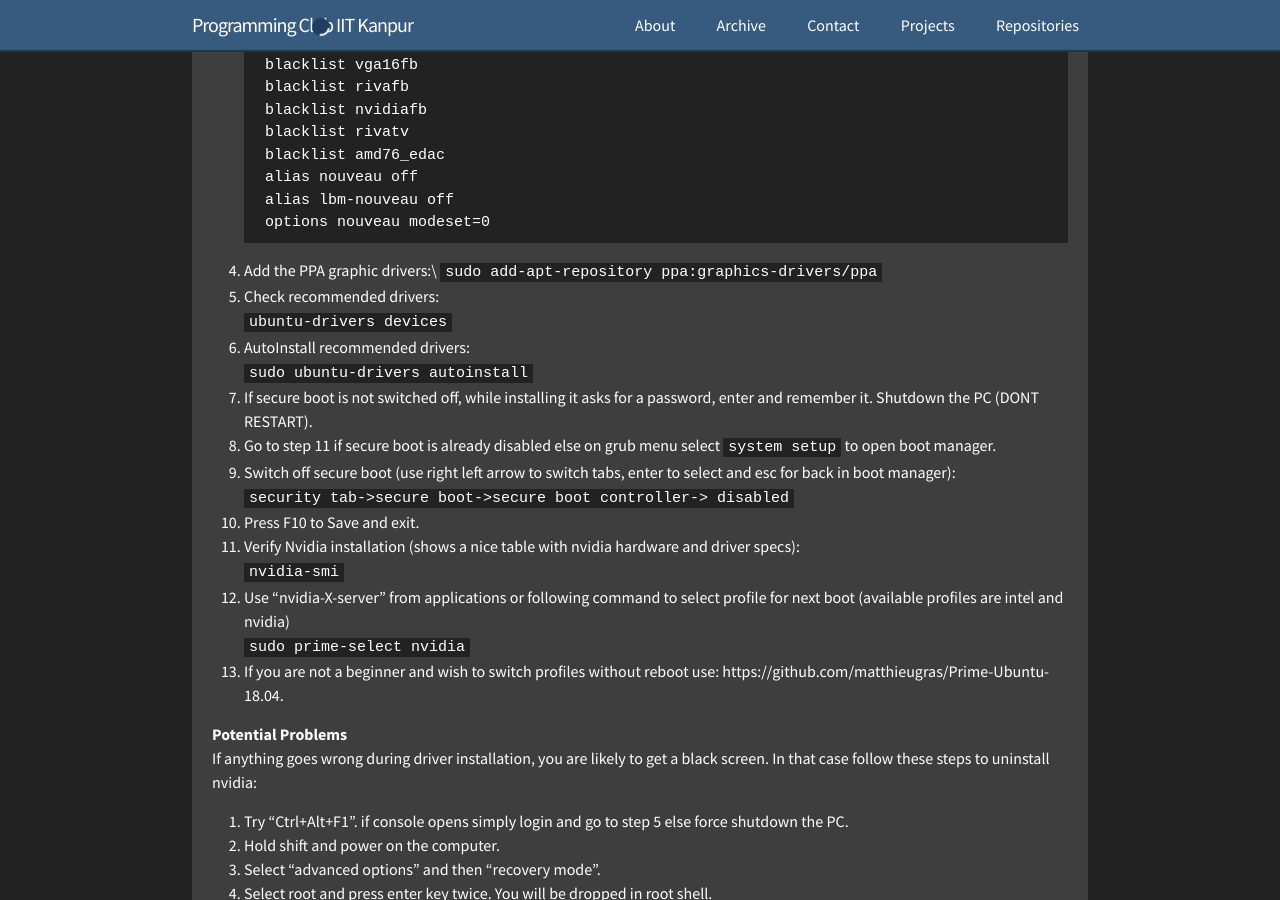
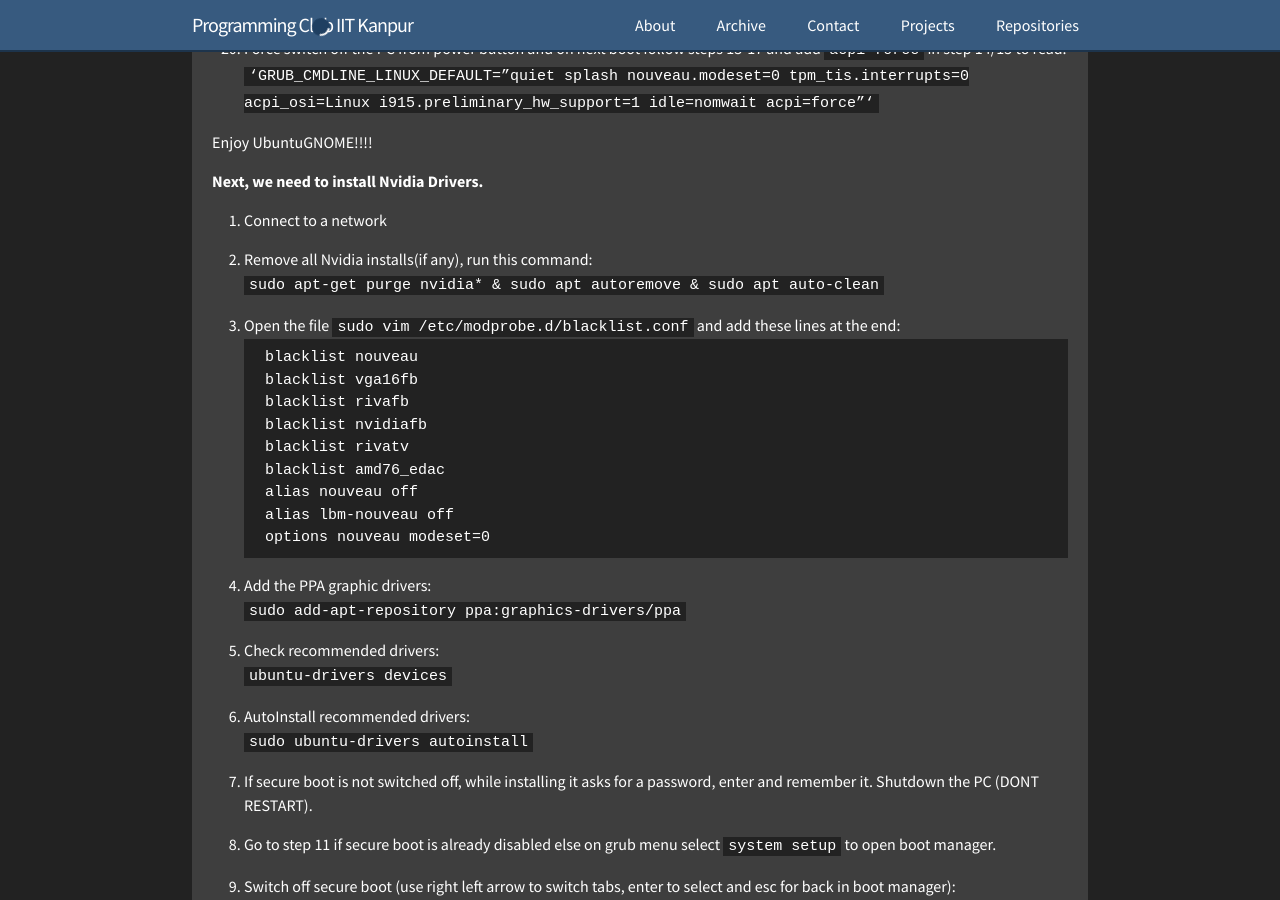
Before and after one commit to pclubiitk/pclub.in, a Jekyll site: the page built from _posts/2017-01-06-Linux-on-Asus-ROG.md, in a window 1280 px wide and 900 px high, scrolled down 1164 px. Built offline with Jekyll 4.4.1, drawn with Linux system fonts in a browser that asks for light colours; nearby versions of some CDN libraries; comment, search, counter and statistics services are not loaded; a style sheet for code colours, icons or effects is not loaded.

Commit message:
add spaces, fix stray slash

````diff
--- a/_posts/2017-01-06-Linux-on-Asus-ROG.md
+++ b/_posts/2017-01-06-Linux-on-Asus-ROG.md
@@ -6,40 +6,64 @@ date: 2019-03-21 09:00:00 +530
 subsection: installfest17
 hidden: true
 ---
+
 **Problem occurs due to loading of Nvidia Drivers during booting. Follow the following simple steps.**
+
 1. When the grub boot loader menu is visible highlight “Try Ubuntu GNOME without installing” (use your up and down arrows)
+
 2. Press “e” on your keyboard, this will allow you to edit the boot config.
 You will be brought to a page where you can make some edits.
+
 3. add the following right after the word “splash”\
     `nouveau.modeset=0 tpm_tis.interrupts=0 acpi_osi=Linux i915.preliminary_hw_support=1 idle=nomwait`
+
 4. Press the “f10” key to boot into the installer
+
 5. When the desktop load move your mouse into the upper left hand corner, when the app launcher shows itself click on the very top icon “Install Ubuntu GNOME 18.04 LTS”
+
 6. Do not install third party software.
+
 7. Then follow the steps to install Ubuntu.
+
 8. After installation click “Keep trying Ubuntu”
+
 9. Shut down (NOT RESTART) your computer, remove installation media, hit enter.
+
 10. Hold down shift then press the power button to turn on your computer. (holding down shift while powering on will load the grub boot menu)
+
 11. When the grub boot menu appears press “e” and make the changes in step 3.
+
 12. Press “f10”
+
 13. Once your back into the desktop open your terminal. Press `Ctrl+Alt+T` if touch pad is not working and enter:\
     `sudo gedit /etc/default/grub`
+
 14. Find the line that reads ‘GRUB_CMDLINE_LINUX_DEFAULT=”quiet splash”‘ and change it to read\
     `‘GRUB_CMDLINE_LINUX_DEFAULT=”quiet splash nouveau.modeset=0 tpm_tis.interrupts=0 acpi_osi=Linux i915.preliminary_hw_support=1 idle=nomwait”‘`
+
 15. Ignore this step if touchpad is working else add `i8042.reset` to read:\
     `‘GRUB_CMDLINE_LINUX_DEFAULT=”i8042.reset quiet splash nouveau.modeset=0 tpm_tis.interrupts=0 acpi_osi=Linux i915.preliminary_hw_support=1 idle=nomwait”‘`
+
 16. Save the changes then exit gedit.
+
 17. In your terminal run the command: sudo update-grub
+
 18. Reboot your computer: sudo reboot.
+
 19. The PC may hang at this point which means the OS doesn't support restart with dual boot.
+
 20. Force switch off the PC from power button and on next boot follow steps 13-17 and add `acpi=force` in step 14/15 to read: \
     `‘GRUB_CMDLINE_LINUX_DEFAULT=”quiet splash nouveau.modeset=0 tpm_tis.interrupts=0 acpi_osi=Linux i915.preliminary_hw_support=1 idle=nomwait acpi=force”‘`
 
 Enjoy UbuntuGNOME!!!!
 
 **Next, we need to install Nvidia Drivers.**
+
 1. Connect to a network
+
 2. Remove all Nvidia installs(if any), run this command: \
     `sudo apt-get purge nvidia* & sudo apt autoremove & sudo apt auto-clean`
+
 3. Open the file `sudo vim /etc/modprobe.d/blacklist.conf` and add these lines at the end:
     ```
     blacklist nouveau
@@ -52,43 +76,65 @@ Enjoy UbuntuGNOME!!!!
     alias lbm-nouveau off
     options nouveau modeset=0
     ```
+
 4. Add the PPA graphic drivers:\
     `sudo add-apt-repository ppa:graphics-drivers/ppa`
+
 5. Check recommended drivers:\
     `ubuntu-drivers devices`
+
 6. AutoInstall recommended drivers:\
     `sudo ubuntu-drivers autoinstall`
+
 7. If secure boot is not switched off, while installing it asks for a password, enter and remember it. Shutdown the PC
    (DONT RESTART).
+
 8.  Go to step 11 if secure boot is already disabled else on grub menu select `system setup` to open boot manager.
+
 9. Switch off secure boot (use right left arrow to switch tabs, enter to select and esc for back in boot manager):\
     `security tab->secure boot->secure boot controller-> disabled`
+
 10. Press F10 to Save and exit.
+
 11. Verify Nvidia installation (shows a nice table with nvidia hardware and driver specs):\
     `nvidia-smi`
+
 12. Use "nvidia-X-server" from applications or following command to select profile for next boot (available profiles are intel and nvidia)\
     `sudo prime-select nvidia`
+
 13. If you are not a beginner and wish to switch profiles without reboot use: https://github.com/matthieugras/Prime-Ubuntu-18.04.
 
-**Potential Problems**\
+**Potential Problems**
+
 If anything goes wrong during driver installation, you are likely to get a black screen. In that case follow these steps to
 uninstall nvidia:
+
 1. Try "Ctrl+Alt+F1". if console opens simply login and go to step 5 else force shutdown the PC.
+
 2. Hold shift and power on the computer.
+
 3. Select "advanced options" and then "recovery mode".
+
 4. Select root and press enter key twice. You will be dropped in root shell.
+
 5. Run this command\
     `apt purge nvidia*`
+
 6. Reboot\
     `reboot`
+
 7. You can either retry the above steps to install nvidia-drivers or use ubuntu with intel card.
 
 Windows update which requires multiple restarts would be problem because grub selects ubuntu as default. This may lead to
 crashing of windows. Switching OFF automatic updates is RECOMMENDED. In case, you want to do an update :
+
 1. Make windows first boot option from boot manager.\
     `Grub->system setup->boot tab->change boot order(swap 1st and second option)`
+
 2. Perform the update and shut down the PC.
+
 3. Press `esc` repeatedly to open boot menu. Select `enter setup`.
+
 4. Restore the boot tab to previous settings.
 
 Source: https://jeremymdyson.wordpress.com/2016/04/27/ubuntugnome-16-04-on-asus-rog-gl552v/
````
